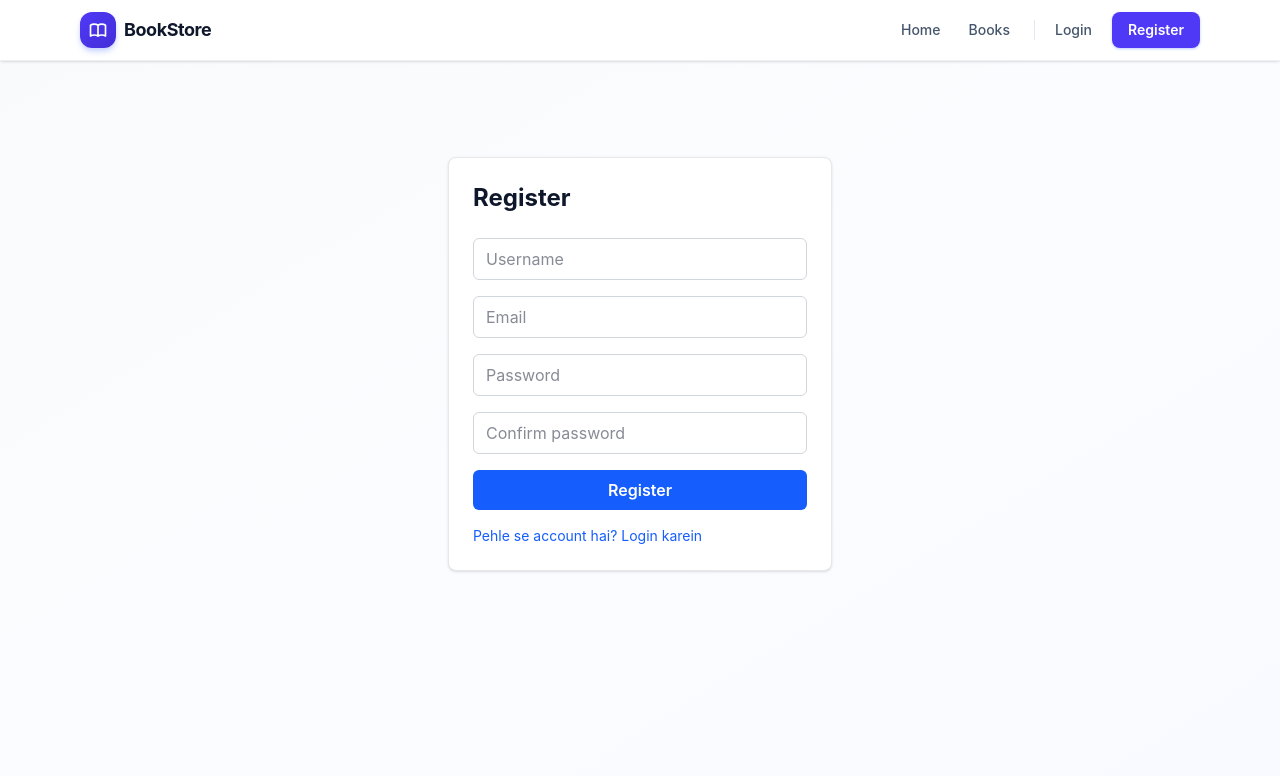
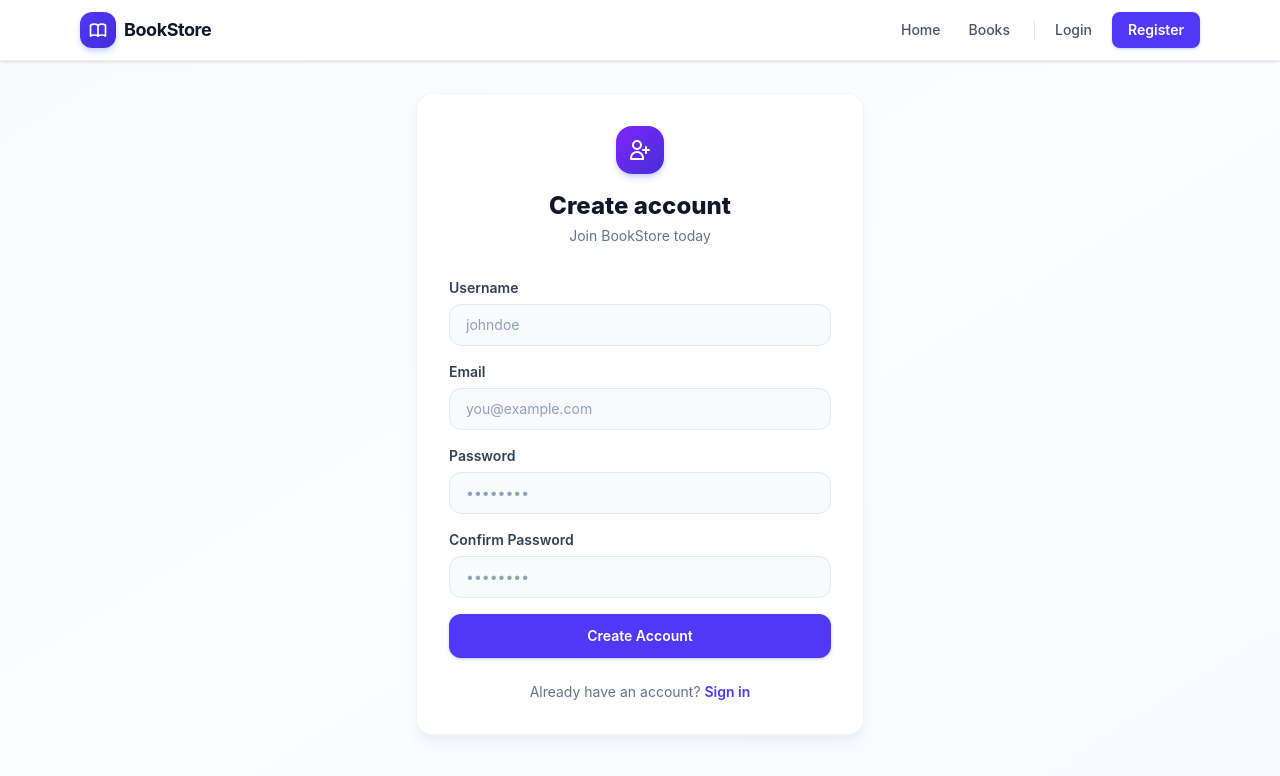
Before and after one commit to MuhammadSaad199/FullStack, a Nuxt app: page /register in a window 1280 px wide. Shown: the top 776 px of the page. Built offline with nearby package versions, Linux system fonts and the light colour scheme; no server answers.

Commit message:
register

```diff
--- a/app/pages/register.vue
+++ b/app/pages/register.vue
@@ -28,18 +28,80 @@ const handleRegister = async () => {
 </script>
 
 <template>
-  <div class="mx-auto mt-16 max-w-sm rounded-lg border border-gray-200 bg-white p-6 shadow-sm">
-    <h1 class="mb-6 text-2xl font-bold">Register</h1>
-    <form class="space-y-4" @submit.prevent="handleRegister">
-      <input v-model="form.username" placeholder="Username" required class="w-full rounded-md border border-gray-300 px-3 py-2 focus:border-blue-600 focus:outline-none" />
-      <input v-model="form.userEmail" type="email" placeholder="Email" required class="w-full rounded-md border border-gray-300 px-3 py-2 focus:border-blue-600 focus:outline-none" />
-      <input v-model="form.password" type="password" placeholder="Password" required class="w-full rounded-md border border-gray-300 px-3 py-2 focus:border-blue-600 focus:outline-none" />
-      <input v-model="form.confirm" type="password" placeholder="Confirm password" required class="w-full rounded-md border border-gray-300 px-3 py-2 focus:border-blue-600 focus:outline-none" />
-      <button :disabled="loading" class="w-full rounded-md bg-blue-600 px-4 py-2 font-semibold text-white hover:bg-blue-700 disabled:opacity-60">
-        {{ loading ? 'Please wait...' : 'Register' }}
-      </button>
-    </form>
-    <p v-if="error" class="mt-4 text-sm text-red-600">{{ error }}</p>
-    <NuxtLink to="/login" class="mt-4 block text-sm text-blue-600 hover:underline">Pehle se account hai? Login karein</NuxtLink>
+  <div class="flex min-h-[80vh] items-center justify-center">
+    <div class="w-full max-w-md">
+      <div class="rounded-2xl border border-slate-100 bg-white p-8 shadow-lg shadow-slate-200/60">
+        <!-- Header -->
+        <div class="mb-8 text-center">
+          <div class="mx-auto mb-4 flex h-12 w-12 items-center justify-center rounded-2xl bg-gradient-to-br from-violet-600 to-indigo-700 shadow-md shadow-indigo-200">
+            <svg class="h-6 w-6 text-white" fill="none" stroke="currentColor" viewBox="0 0 24 24">
+              <path stroke-linecap="round" stroke-linejoin="round" stroke-width="2" d="M18 9v3m0 0v3m0-3h3m-3 0h-3m-2-5a4 4 0 11-8 0 4 4 0 018 0zM3 20a6 6 0 0112 0v1H3v-1z" />
+            </svg>
+          </div>
+          <h1 class="text-2xl font-extrabold text-slate-900">Create account</h1>
+          <p class="mt-1 text-sm text-slate-500">Join BookStore today</p>
+        </div>
+
+        <form class="space-y-4" @submit.prevent="handleRegister">
+          <div>
+            <label class="mb-1.5 block text-sm font-semibold text-slate-700">Username</label>
+            <input
+              v-model="form.username"
+              required
+              placeholder="johndoe"
+              class="w-full rounded-xl border border-slate-200 bg-slate-50 px-4 py-2.5 text-sm placeholder-slate-400 transition focus:border-indigo-500 focus:bg-white focus:outline-none focus:ring-2 focus:ring-indigo-100"
+            />
+          </div>
+          <div>
+            <label class="mb-1.5 block text-sm font-semibold text-slate-700">Email</label>
+            <input
+              v-model="form.userEmail"
+              type="email"
+              required
+              placeholder="you@example.com"
+              class="w-full rounded-xl border border-slate-200 bg-slate-50 px-4 py-2.5 text-sm placeholder-slate-400 transition focus:border-indigo-500 focus:bg-white focus:outline-none focus:ring-2 focus:ring-indigo-100"
+            />
+          </div>
+          <div>
+            <label class="mb-1.5 block text-sm font-semibold text-slate-700">Password</label>
+            <input
+              v-model="form.password"
+              type="password"
+              required
+              placeholder="••••••••"
+              class="w-full rounded-xl border border-slate-200 bg-slate-50 px-4 py-2.5 text-sm placeholder-slate-400 transition focus:border-indigo-500 focus:bg-white focus:outline-none focus:ring-2 focus:ring-indigo-100"
+            />
+          </div>
+          <div>
+            <label class="mb-1.5 block text-sm font-semibold text-slate-700">Confirm Password</label>
+            <input
+              v-model="form.confirm"
+              type="password"
+              required
+              placeholder="••••••••"
+              class="w-full rounded-xl border border-slate-200 bg-slate-50 px-4 py-2.5 text-sm placeholder-slate-400 transition focus:border-indigo-500 focus:bg-white focus:outline-none focus:ring-2 focus:ring-indigo-100"
+            />
+          </div>
+
+          <div v-if="error" class="rounded-xl border border-red-100 bg-red-50 px-4 py-3 text-sm text-red-700">{{ error }}</div>
+
+          <button
+            :disabled="loading"
+            class="mt-2 flex w-full items-center justify-center gap-2 rounded-xl bg-indigo-600 px-4 py-3 text-sm font-semibold text-white shadow-sm shadow-indigo-200 transition hover:bg-indigo-700 disabled:opacity-60"
+          >
+            <svg v-if="loading" class="h-4 w-4 animate-spin" fill="none" viewBox="0 0 24 24">
+              <circle class="opacity-25" cx="12" cy="12" r="10" stroke="currentColor" stroke-width="4" />
+              <path class="opacity-75" fill="currentColor" d="M4 12a8 8 0 018-8V0C5.373 0 0 5.373 0 12h4z" />
+            </svg>
+            {{ loading ? 'Creating account…' : 'Create Account' }}
+          </button>
+        </form>
+
+        <p class="mt-6 text-center text-sm text-slate-500">
+          Already have an account?
+          <NuxtLink to="/login" class="font-semibold text-indigo-600 hover:underline">Sign in</NuxtLink>
+        </p>
+      </div>
+    </div>
   </div>
 </template>
```
